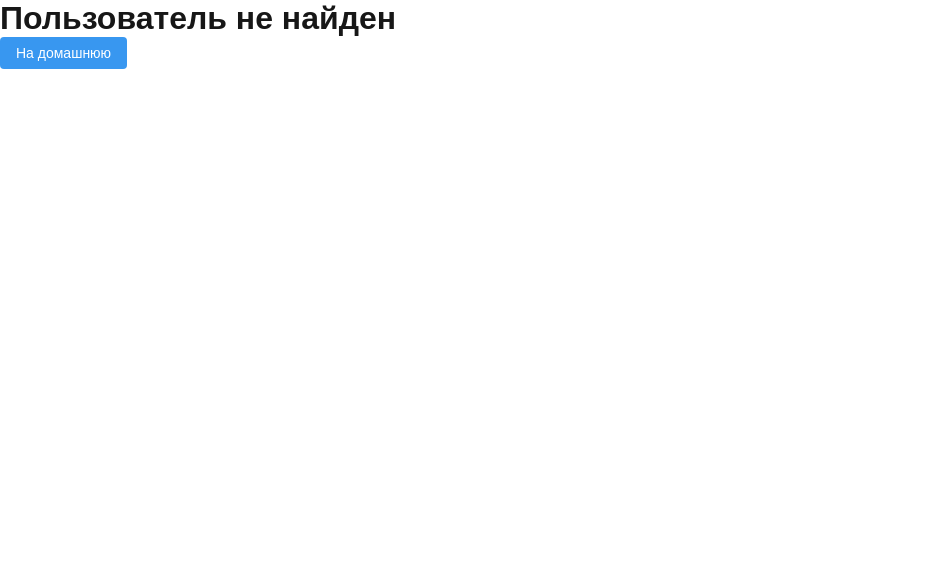
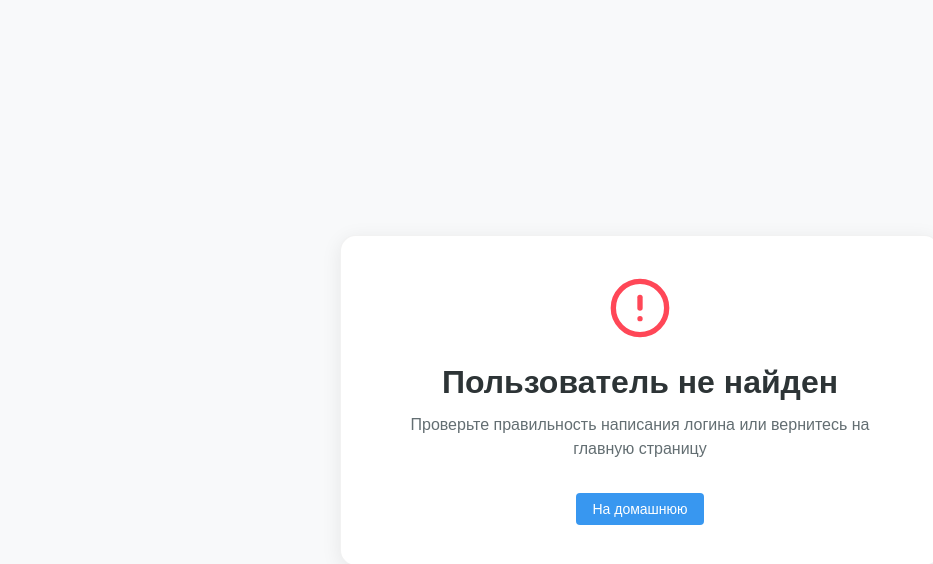
Before and after one commit to danshu1234/photogram, a Next.js app: page /undef in a window 1280 px wide. Shown: the top 564 px of the page, without its empty margins (0-933 px from the left). Built offline with nearby package versions, Linux system fonts and the light colour scheme.

Commit message:
v1.2 add search-system

```diff
--- a/package.json
+++ b/package.json
@@ -9,6 +9,7 @@
     "lint": "next lint"
   },
   "dependencies": {
+    "file-saver": "^2.0.5",
     "next": "15.3.1",
     "qrcode.react": "^4.2.0",
     "react": "^19.0.0",
--- a/src/app/[email]/page.tsx
+++ b/src/app/[email]/page.tsx
@@ -87,7 +87,7 @@ export default function UserPage() {
                 };
                 fetchPhotos();
             } else {
-                window.location.href = '/undef/user';
+                window.location.href = '/undef';
             }
         };
         checkIsUser ();
--- a/src/app/mysubs/page.tsx
+++ b/src/app/mysubs/page.tsx
@@ -23,7 +23,7 @@ const MySubsList: FC = () => {
         list = (
             <ul className={styles.subsList}>
                 {subsList.map((item, index) => (
-                    <li key={index} className={styles.subItem}>
+                    <li key={index} className={styles.subItem} onClick={() => window.location.href=`/${item}`}>
                         <span className={styles.subText}>{item}</span>
                     </li>
                 ))}
--- a/src/app/page.tsx
+++ b/src/app/page.tsx
@@ -11,6 +11,8 @@ import Link from "next/link";
 import styles from './Home.module.css';
 import { io } from "socket.io-client";
 import ExitBtn from "./Exit";
+import Search from "./Search";
+import { ClimbingBoxLoader } from "react-spinners";
 
 export default function Home() {
 
@@ -111,7 +113,7 @@ export default function Home() {
   if (photos.length !== 0 && email !== '') {
     photosList = <List photos={photos} setPhotos={setPhotos} email={email}/>
   } else {
-    photosList = <h2>Загрузка...</h2>
+    photosList = <ClimbingBoxLoader color="#ff4757"/>
   }
 
   return (
@@ -137,6 +139,7 @@ export default function Home() {
 
       {notifsList}
       <main className={styles.main}>
+        <Search/>
         {photosList}
       </main>
     </div>
--- a/src/app/undef/page.tsx
+++ b/src/app/undef/page.tsx
@@ -1,12 +1,88 @@
+'use client'
+
 import HomeBtn from "../HomeBtn"
 
 const UndefUser = () => {
-    return (
-        <div>
-            <h1>Пользователь не найден</h1>
-            <HomeBtn/>
+  return (
+    <div style={{
+      display: 'flex',
+      flexDirection: 'column',
+      alignItems: 'center',
+      justifyContent: 'center',
+      minHeight: '100vh',
+      backgroundColor: '#f8f9fa',
+      padding: '20px',
+      textAlign: 'center'
+    }}>
+      <div style={{
+        background: 'white',
+        borderRadius: '16px',
+        padding: '40px',
+        boxShadow: '0 4px 20px rgba(0, 0, 0, 0.08)',
+        maxWidth: '600px',
+        width: '100%',
+        border: '1px solid rgba(0, 0, 0, 0.05)'
+      }}>
+        <div style={{
+          marginBottom: '32px',
+          color: '#2d3436'
+        }}>
+          <svg
+            width="64"
+            height="64"
+            viewBox="0 0 24 24"
+            fill="none"
+            xmlns="http://www.w3.org/2000/svg"
+            style={{ marginBottom: '20px' }}
+          >
+            <path
+              d="M12 22C17.5228 22 22 17.5228 22 12C22 6.47715 17.5228 2 12 2C6.47715 2 2 6.47715 2 12C2 17.5228 6.47715 22 12 22Z"
+              stroke="#ff4757"
+              strokeWidth="2"
+              strokeLinecap="round"
+              strokeLinejoin="round"
+            />
+            <path
+              d="M12 8V12"
+              stroke="#ff4757"
+              strokeWidth="2"
+              strokeLinecap="round"
+              strokeLinejoin="round"
+            />
+            <path
+              d="M12 16H12.01"
+              stroke="#ff4757"
+              strokeWidth="2"
+              strokeLinecap="round"
+              strokeLinejoin="round"
+            />
+          </svg>
+
+          <h1 style={{
+            fontSize: '2rem',
+            fontWeight: 600,
+            marginBottom: '12px',
+            color: '#2d3436'
+          }}>
+            Пользователь не найден
+          </h1>
+
+          <p style={{
+            fontSize: '1rem',
+            color: '#636e72',
+            lineHeight: 1.5,
+            margin: 0
+          }}>
+            Проверьте правильность написания логина или вернитесь на главную страницу
+          </p>
         </div>
-    )
+
+        <div style={{ marginTop: '32px' }}>
+          <HomeBtn />
+        </div>
+      </div>
+    </div>
+  )
 }
 
 export default UndefUser
```
Also changed, not shown: src/app/PhotoDisplay.tsx (+8 -0 lines), src/app/Search.module.css (added, +71 -0 lines), src/app/Search.tsx (added, +37 -0 lines), 1 other file (tests, documents, lock files or other folders).
